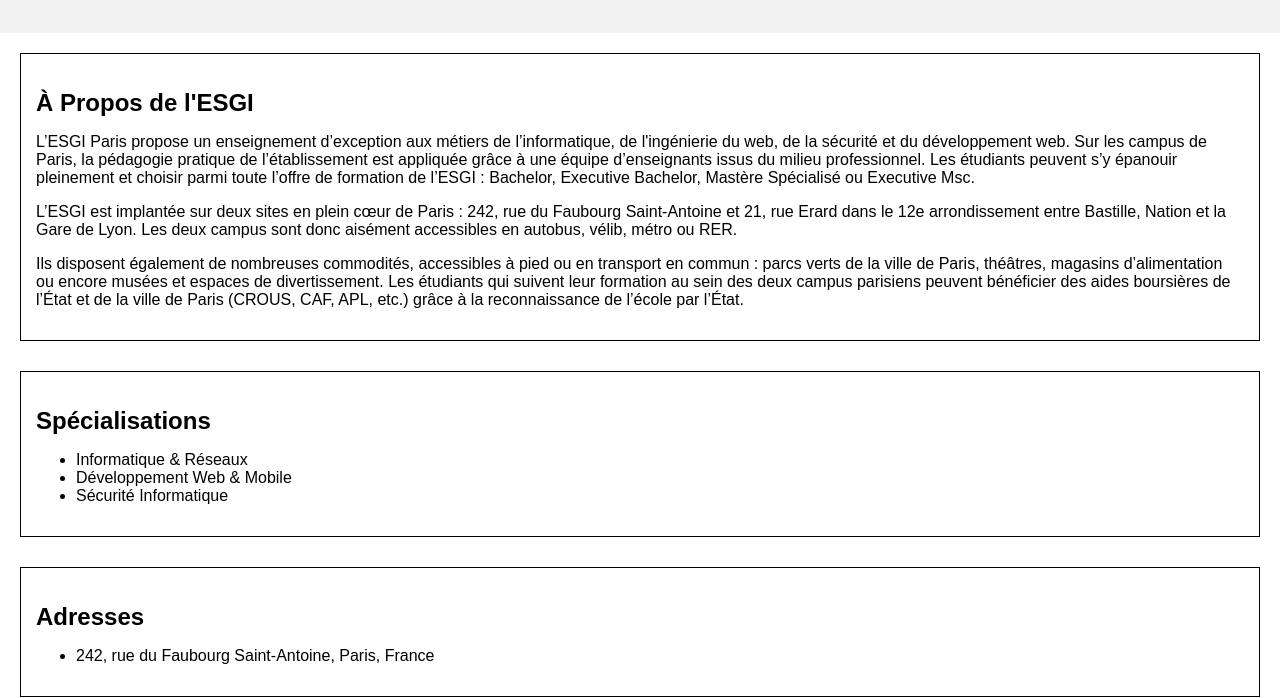
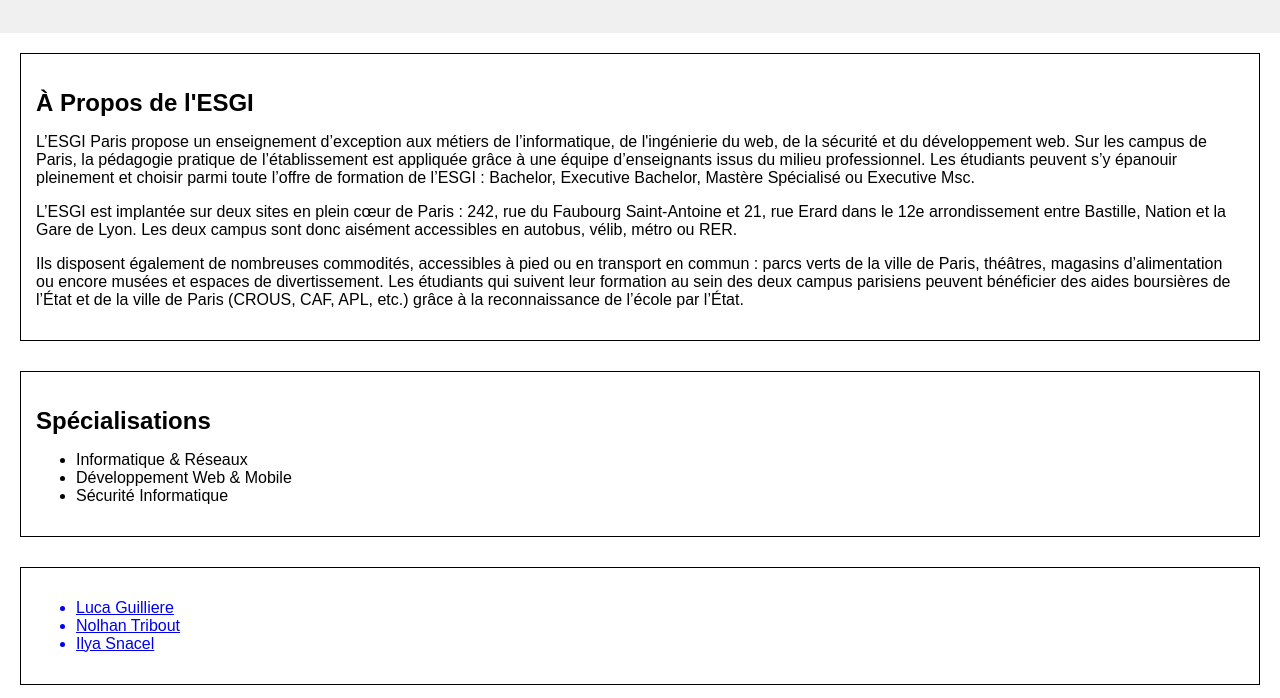
Before and after one commit to LucaGuilliere/2A3-groupe7, a plain HTML site: page index.html in a window 1280 px wide. Shown: the part 121-819 px from the top of the page. Drawn offline with Linux system fonts and the light colour scheme.

Commit message:
add section

```diff
--- a/index.html
+++ b/index.html
@@ -31,6 +31,14 @@
       </ul>
     </section>
 
+    <section id="La meilleure équipe d'étudiants">
+      <ul>
+        <a href="https://fr.linkedin.com/in/lucaguilliere"><li>Luca Guilliere</li></a>
+        <a href="https://www.linkedin.com/in/nolhan-tribout-b93907228/"><li>Nolhan Tribout</li></a>
+        <a href="https://www.linkedin.com/in/ilya-snacel-995253244/"><li>Ilya Snacel</li></a>
+      </ul>
+    </section>
+
     <section id="address">
       <h2>Adresses</h2>
       <ul>
```
